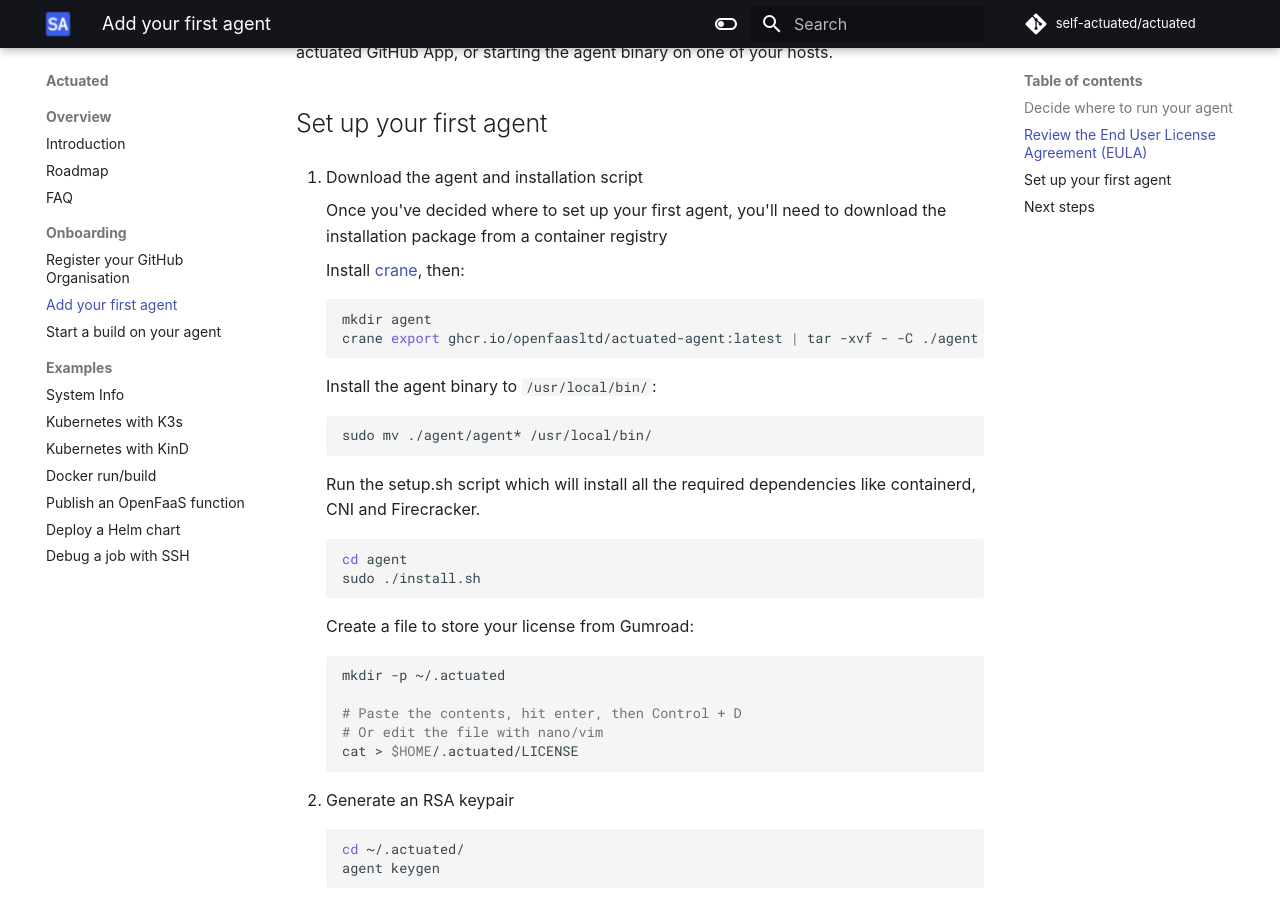
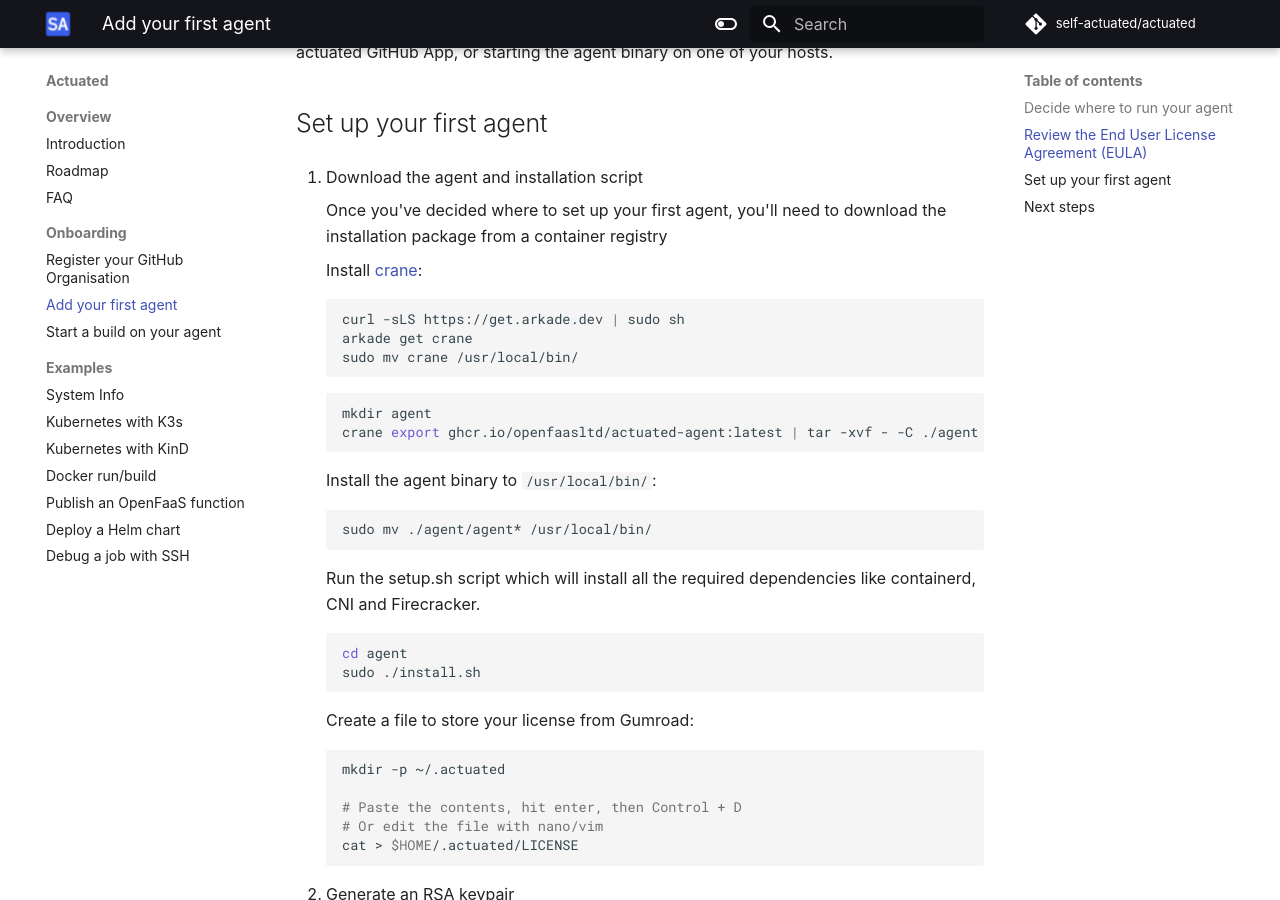
Before and after one commit to welteki/docs.actuated.dev, an MkDocs documentation site: the page built from docs/add-agent.md, in a window 1280 px wide and 900 px high, scrolled down 1543 px. Built offline with MkDocs 1.6.1 and Material for MkDocs 9.7.7, drawn with Linux system fonts in a browser that asks for light colours; some web fonts are replaced.

Commit message:
Show crane installation with arkade
Signed-off-by: Alex Ellis (OpenFaaS Ltd) <alexellis2@gmail.com>

````diff
--- a/docs/add-agent.md
+++ b/docs/add-agent.md
@@ -49,7 +49,13 @@ Make sure you've read the [Actuated EULA](https://github.com/self-actuated/actua
 
     Once you've decided where to set up your first agent, you'll need to download the installation package from a container registry
 
-    Install [crane](https://github.com/google/go-containerregistry/releases), then:
+    Install [crane](https://github.com/google/go-containerregistry/releases):
+
+    ```bash
+    curl -sLS https://get.arkade.dev | sudo sh
+    arkade get crane
+    sudo mv crane /usr/local/bin/
+    ```
 
     ```bash
     mkdir agent
````
